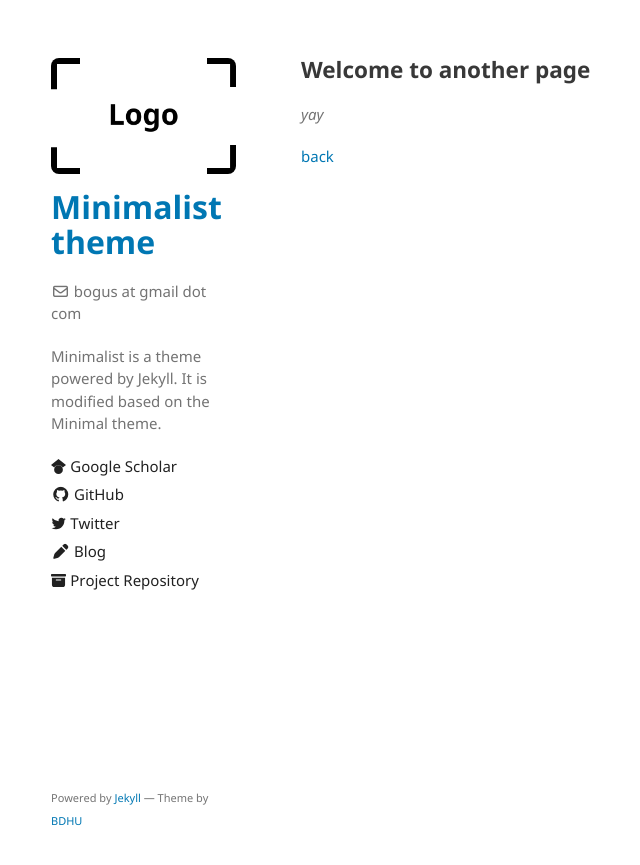
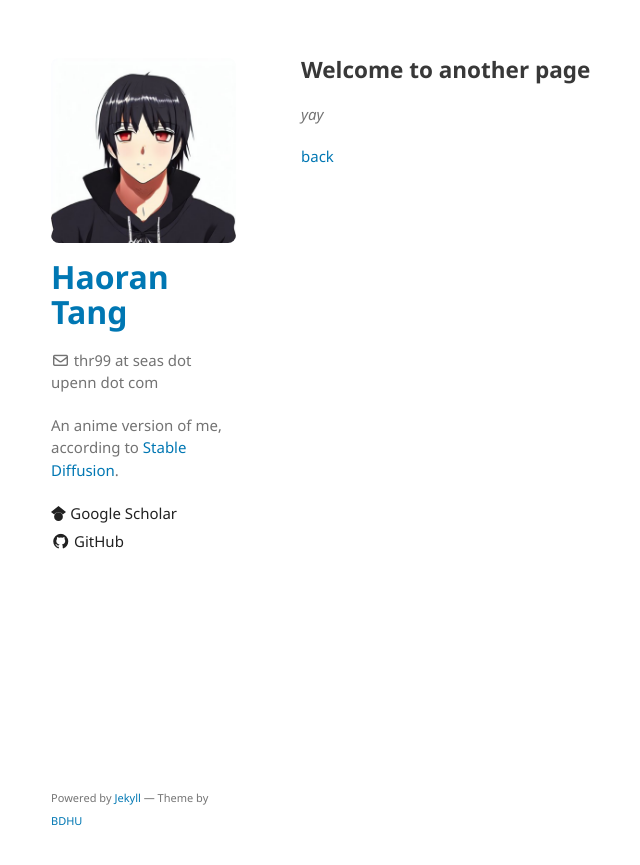
Before and after one commit to HaoranTang/HaoranTang.github.io, a Jekyll site: the page built from another-page.md, in a window 1280 px wide. Shown: the top 865 px of the page, without its empty margins (159-799 px from the left). Built offline with Jekyll 4.4.1, drawn with Linux system fonts in a browser that asks for light colours; our own code applies the rules of GitHub Pages for plain Markdown files.

Commit message:
Update _config.yml

```diff
--- a/_config.yml
+++ b/_config.yml
@@ -1,9 +1,9 @@
-title: Minimalist theme
-logo: /assets/img/logo.png
-email: bogus at gmail dot com
-description: Minimalist is a theme powered by Jekyll. It is modified based on the Minimal theme.
+title: Haoran Tang
+logo: /assets/img/diffuse-the-rest-149.png
+email: thr99 at seas dot upenn dot com
+description: An anime version of me, according to <a href="https://ommer-lab.com/research/latent-diffusion-models/">Stable Diffusion</a>.
 show_downloads: false
-google_analytics: UA-108144808-1
+google_analytics:
 color-scheme: auto
 plugins:
   - jekyll-sitemap
@@ -14,19 +14,19 @@ plugins:
 sidebar:
   - name: Google Scholar
     icon: <svg xmlns="http://www.w3.org/2000/svg" aria-hidden="true" role="img" style="vertical-align:-0.125em;" width="1em" height="1em" preserveAspectRatio="xMidYMid meet" viewBox="0 0 24 24"><path d="M5.242 13.769L0 9.5L12 0l12 9.5l-5.242 4.269C17.548 11.249 14.978 9.5 12 9.5c-2.977 0-5.548 1.748-6.758 4.269zM12 10a7 7 0 1 0 0 14a7 7 0 0 0 0-14z" fill="currentColor"/></svg>
-    link: https://scholar.google.com/citations?user=zR6afi8AAAAJ
+    link: https://scholar.google.com/citations?user=7PC01c0AAAAJ&hl
   - name: GitHub
     icon: <i class="fa-brands fa-github"></i>
-    link: https://github.com/BDHU
-  - name: Twitter
-    icon: <svg xmlns="http://www.w3.org/2000/svg" aria-hidden="true" role="img" style="vertical-align:-0.125em;" width="1em" height="1em" preserveAspectRatio="xMidYMid meet" viewBox="0 0 24 24"><g fill="none"><path d="M23.643 4.937c-.835.37-1.732.62-2.675.733a4.67 4.67 0 0 0 2.048-2.578a9.3 9.3 0 0 1-2.958 1.13a4.66 4.66 0 0 0-7.938 4.25a13.229 13.229 0 0 1-9.602-4.868c-.4.69-.63 1.49-.63 2.342A4.66 4.66 0 0 0 3.96 9.824a4.647 4.647 0 0 1-2.11-.583v.06a4.66 4.66 0 0 0 3.737 4.568a4.692 4.692 0 0 1-2.104.08a4.661 4.661 0 0 0 4.352 3.234a9.348 9.348 0 0 1-5.786 1.995a9.5 9.5 0 0 1-1.112-.065a13.175 13.175 0 0 0 7.14 2.093c8.57 0 13.255-7.098 13.255-13.254c0-.2-.005-.402-.014-.602a9.47 9.47 0 0 0 2.323-2.41l.002-.003z" fill="currentColor"/></g></svg>
-    link: https://twitter.com/BodunHu
-  - name: Blog
-    icon: <i class="fa-solid fa-pen"></i>
-    link: https://www.bodunhu.com/blog/
-  - name: Project Repository
-    icon: <svg xmlns="http://www.w3.org/2000/svg" aria-hidden="true" role="img" style="vertical-align:-0.125em;" width="1em" height="1em" preserveAspectRatio="xMidYMid meet" viewBox="0 0 16 16"><g fill="currentColor"><path d="M12.643 15C13.979 15 15 13.845 15 12.5V5H1v7.5C1 13.845 2.021 15 3.357 15h9.286zM5.5 7h5a.5.5 0 0 1 0 1h-5a.5.5 0 0 1 0-1zM.8 1a.8.8 0 0 0-.8.8V3a.8.8 0 0 0 .8.8h14.4A.8.8 0 0 0 16 3V1.8a.8.8 0 0 0-.8-.8H.8z"/></g></svg>
-    link: https://github.com/BDHU/minimalist
+    link: https://github.com/HaoranTang
+#   - name: Twitter
+#     icon: <svg xmlns="http://www.w3.org/2000/svg" aria-hidden="true" role="img" style="vertical-align:-0.125em;" width="1em" height="1em" preserveAspectRatio="xMidYMid meet" viewBox="0 0 24 24"><g fill="none"><path d="M23.643 4.937c-.835.37-1.732.62-2.675.733a4.67 4.67 0 0 0 2.048-2.578a9.3 9.3 0 0 1-2.958 1.13a4.66 4.66 0 0 0-7.938 4.25a13.229 13.229 0 0 1-9.602-4.868c-.4.69-.63 1.49-.63 2.342A4.66 4.66 0 0 0 3.96 9.824a4.647 4.647 0 0 1-2.11-.583v.06a4.66 4.66 0 0 0 3.737 4.568a4.692 4.692 0 0 1-2.104.08a4.661 4.661 0 0 0 4.352 3.234a9.348 9.348 0 0 1-5.786 1.995a9.5 9.5 0 0 1-1.112-.065a13.175 13.175 0 0 0 7.14 2.093c8.57 0 13.255-7.098 13.255-13.254c0-.2-.005-.402-.014-.602a9.47 9.47 0 0 0 2.323-2.41l.002-.003z" fill="currentColor"/></g></svg>
+#     link: https://twitter.com/BodunHu
+#   - name: Blog
+#     icon: <i class="fa-solid fa-pen"></i>
+#     link: https://www.bodunhu.com/blog/
+#   - name: Project Repository
+#     icon: <svg xmlns="http://www.w3.org/2000/svg" aria-hidden="true" role="img" style="vertical-align:-0.125em;" width="1em" height="1em" preserveAspectRatio="xMidYMid meet" viewBox="0 0 16 16"><g fill="currentColor"><path d="M12.643 15C13.979 15 15 13.845 15 12.5V5H1v7.5C1 13.845 2.021 15 3.357 15h9.286zM5.5 7h5a.5.5 0 0 1 0 1h-5a.5.5 0 0 1 0-1zM.8 1a.8.8 0 0 0-.8.8V3a.8.8 0 0 0 .8.8h14.4A.8.8 0 0 0 16 3V1.8a.8.8 0 0 0-.8-.8H.8z"/></g></svg>
+#     link: https://github.com/BDHU/minimalist
 
 # https://github.com/github/pages-gem/issues/399#issuecomment-301827749
 # When running locally, we run into the following error —
```
